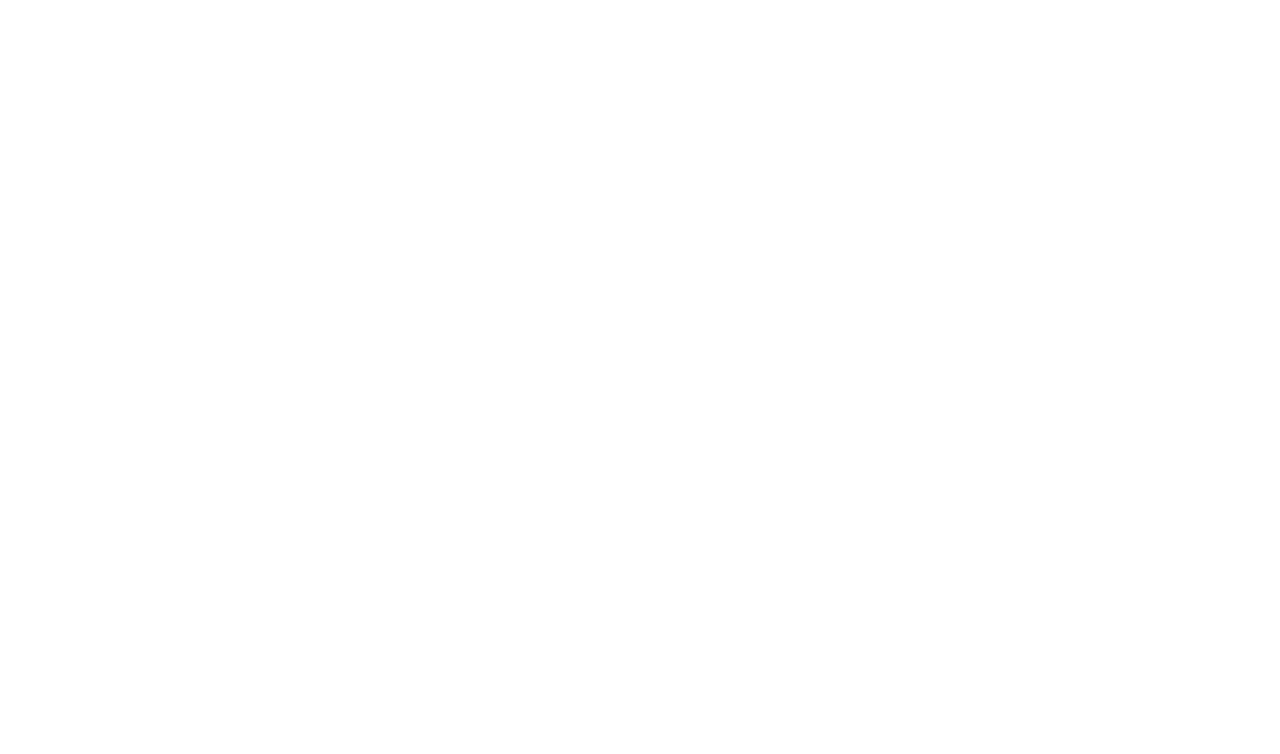
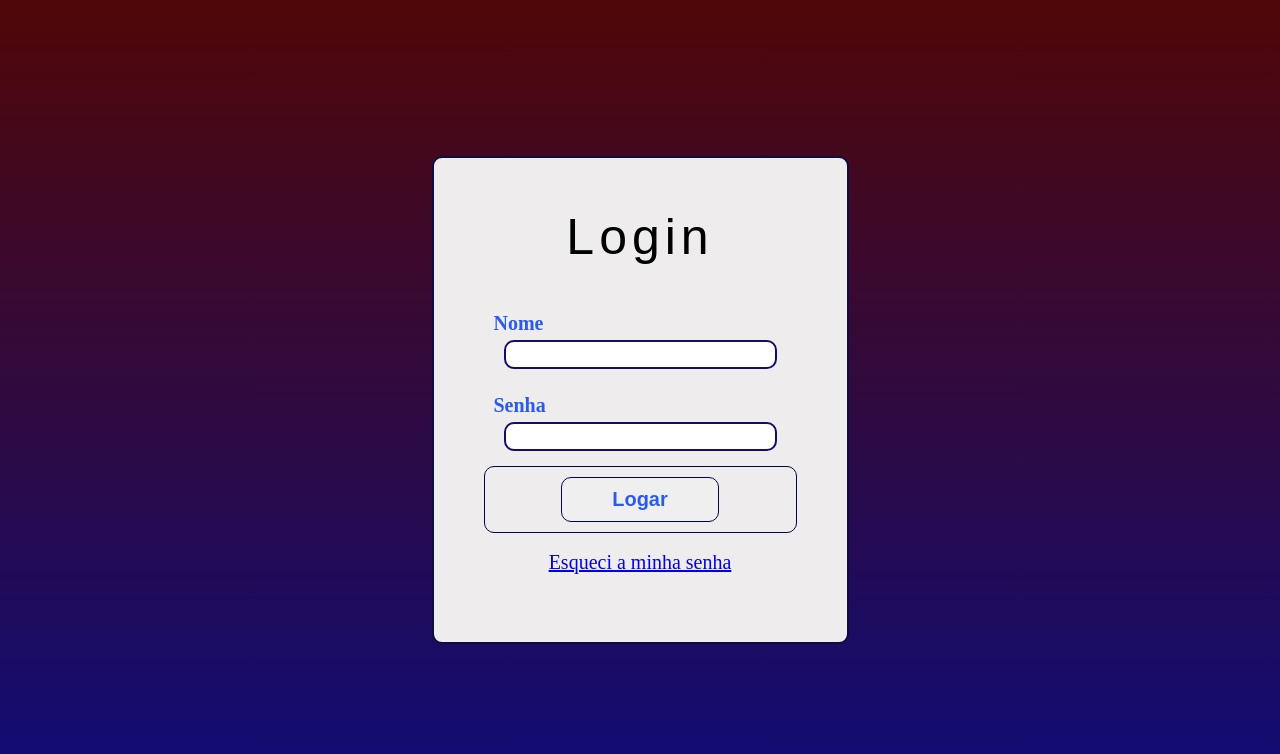
Before and after one commit to IgorPR0/form-login, a plain HTML site: page index.html in a window 1280 px wide. Drawn offline with Linux system fonts and the light colour scheme.

Commit message:
Form-login completo

```diff
--- a/index.html
+++ b/index.html
@@ -1,12 +1,32 @@
 <!DOCTYPE html>
-<html lang="en">
-<head>
-    <meta charset="UTF-8">
-    <meta http-equiv="X-UA-Compatible" content="IE=edge">
-    <meta name="viewport" content="width=device-width, initial-scale=1.0">
-    <title>Document</title>
-</head>
-<body>
-
-</body>
+<html lang="pt-BR">
+  <head>
+    <meta charset="UTF-8" />
+    <meta name="viewport" content="width=device-width, initial-scale=1.0" />
+    <title>Login</title>
+    <link rel="stylesheet" href="style.css" />
+  </head>
+  <body>
+    <form>
+      <div id="linha_1">Login</div>
+      <br />
+      <br />
+      <div class="linha_2">
+        <label for="nome">Nome</label>
+        <br />
+        <input type="text" name="nome" id="nome" />
+      </div>
+      <div class="linha_2">
+        <label for="senha">Senha</label>
+        <br />
+        <input type="password" id="senha" name="senha" />
+      </div>
+      <div id="linha_3">
+        <button type="submit">Logar</button>
+      </div>
+      <br />
+      <div id="linha_4"><a href="#">Esqueci a minha senha</a></div>
+      <br />
+    </form>
+  </body>
 </html>
--- /dev/null
+++ b/style.css
@@ -0,0 +1,66 @@
+body {
+    margin: 0;
+    min-height: 100vh;
+
+    display: flex;
+    justify-content: center;
+    align-items: center;
+
+    background-image: linear-gradient(to top, #0f0d79 0%, #500707 100%);
+  }
+
+  form {
+    display: flex;
+    flex-flow: column;
+    background-color: #eeecec;
+    border-width: 2px; border-style: solid; border-color: #0E0C40; border-radius: 10px; margin: 5px 10px;
+    padding: 50px 50px;
+  }
+
+  input, button, a {
+    outline: none;
+  }
+
+  .linha {
+    display: flex;
+    flex-flow: row; /* column = form vertical, row = form horizontal */
+  }
+
+  #linha_4 {
+    text-align: center;
+    font-size: 20px;
+    color: #295BF2;
+  }
+
+  button, #linha_3 {
+    text-align: center;
+    border-width: 1px; border-style: solid; border-color: #04054e; border-radius: 10px; padding: 10px 50px;
+    font-size: 20px;
+    color: #295BF2;
+    font-weight: bold;
+  }
+
+  button:hover {
+    background-color: #000000;
+    transition: font-size 30px;
+    transform: perspective(100px) translateZ(15px);
+  }
+
+  #linha_1 {
+    text-align: center;
+    font-size: 50px;
+    letter-spacing: 5px;
+    font-family: 'Acme', sans-serif;;
+  }
+
+  input {
+    border-width: 2px; border-style: solid; border-color: #190a69; border-radius: 10px; margin: 5px 10px;
+    font-size: 20px;
+  }
+
+  .linha_2 {
+    margin: 10px;
+    font-size: 20px;
+    font-weight: bold;
+    color: #295BF2;
+  }
```
